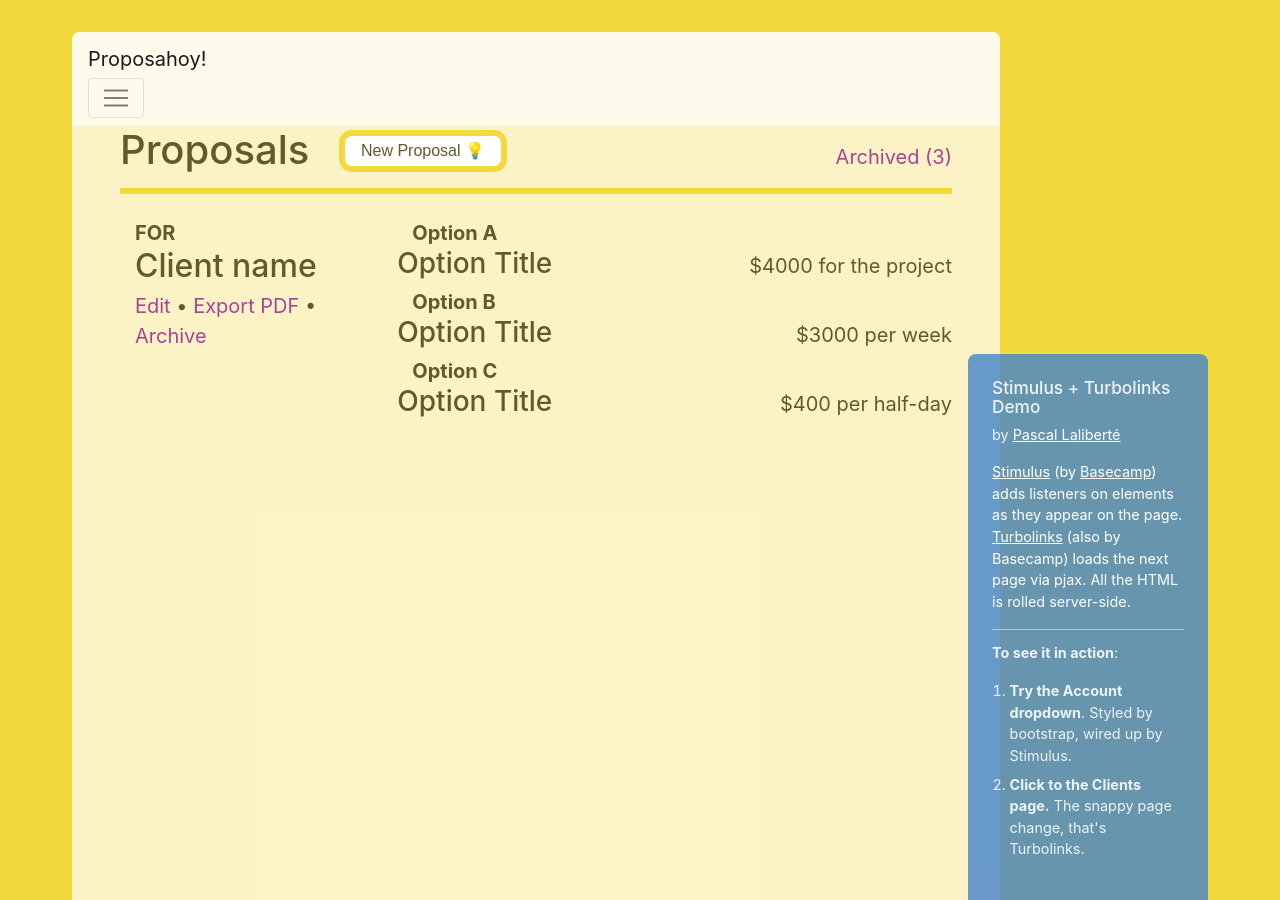
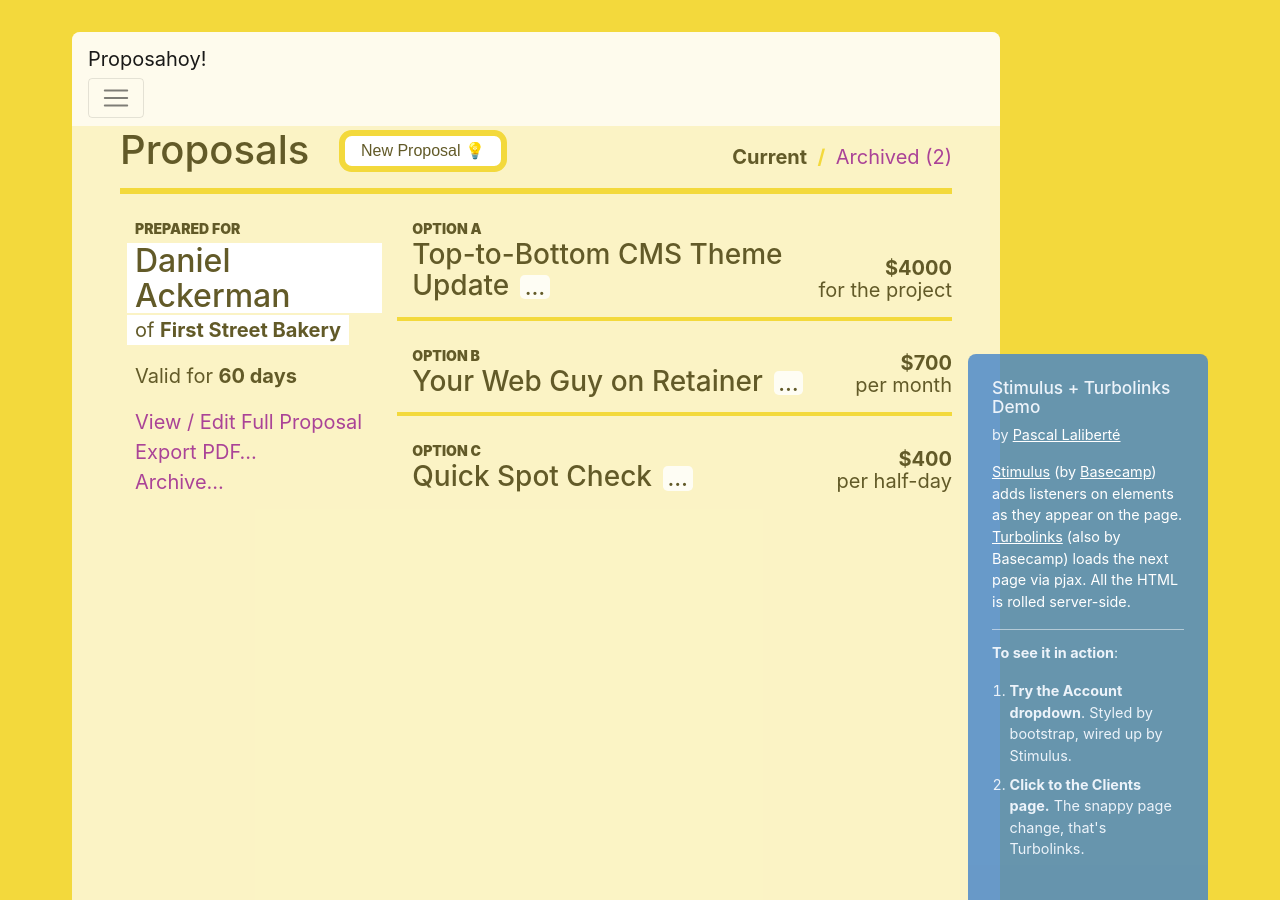
Before and after one commit to pascallaliberte/stimulus-turbolinks-demo, a Jekyll site: the page built from index.html, in a window 1280 px wide. Built offline with Jekyll 4.4.1, drawn with Linux system fonts in a browser that asks for light colours.

Commit message:
Proposals: Add meat to proposal, style layout, make it clear and nice

```diff
--- a/_data/proposals.yml
+++ b/_data/proposals.yml
@@ -1,8 +1,13 @@
-- client: Client name
+- client: Daniel Ackerman
+  company: First Street Bakery
+  valid_for: 60 days
   options:
-    - title: Option Title
-      price: $4000 for the project
-    - title: Option Title
-      price: $3000 per week
-    - title: Option Title
-      price: $400 per half-day
+    - title: Top-to-Bottom CMS Theme Update
+      price: $4000
+      unit: for the project
+    - title: Your Web Guy on Retainer
+      price: $700
+      unit: per month
+    - title: Quick Spot Check
+      price: $400
+      unit: per half-day
--- a/_includes/client.html
+++ b/_includes/client.html
@@ -12,7 +12,8 @@
     </a>
     {% if client.proposals > 0 %}
       <span data-controller="preview-proposals" data-preview-proposals-amount="{{ client.proposals }}">
-        &bull; <a href="#" class="dropdown-toggle" data-action="click->preview-proposals#show">
+        <span class="separator" aria-hidden="true">/</span>
+        <a href="#" class="dropdown-toggle" data-action="click->preview-proposals#show">
           Show {{ client.proposals }}
           {% if client.proposals == 1 %}
             proposal
@@ -26,7 +27,7 @@
   </div>
   <div class="col-md-auto ml-auto">
     {% if client.company %}
-      <p>at <strong>{{ client.company }}</strong></p>
+      <p>of <strong>{{ client.company }}</strong></p>
     {% endif %}
   </div>
 </div>
--- a/_sass/layouts/_default.scss
+++ b/_sass/layouts/_default.scss
@@ -54,3 +54,11 @@ a {
     }
   }
 }
+
+.separator {
+  font-weight: bold;
+  color: $brand-primary;
+  display: inline-block;
+  padding-left: rem(3px);
+  padding-right: rem(3px);
+}
--- /dev/null
+++ b/_sass/layouts/_proposals.scss
@@ -0,0 +1,46 @@
+.proposal-client-name {
+  margin-bottom: 0;
+}
+
+.proposal-option {
+  margin-bottom: rem(15px);
+  padding-bottom: rem(10px);
+  border-bottom: rem(3px) solid $brand-primary;
+
+  h3 {
+    margin-bottom: 0;
+    .has-details {
+      background-color: transparentize(white, 0.2);
+      margin-left: rem(2px);
+      display: inline-block;
+      padding: 0 rem(3px);
+      border-radius: rem(3px);
+      font-size: 0.8em;
+      cursor: pointer;
+    }
+  }
+
+  &:last-of-type {
+    border-bottom: none;
+  }
+}
+
+.proposal-price {
+  line-height: 1.1;
+}
+
+.proposal-client {
+  margin-top: 0.2em;
+  margin-left: rem(-5px);
+  & > * {
+    display: inline-block;
+    background-color: white;
+    padding-left: rem(5px);
+    padding-right: rem(5px);
+  }
+}
+
+.proposal-option-label, .proposal-client-for {
+  font-weight: 900;
+  font-size: 0.7em;
+}
--- a/_sass/main.scss
+++ b/_sass/main.scss
@@ -2,6 +2,7 @@
 @import "globals/mixins";
 @import "components/buttons";
 @import "layouts/default";
+@import "layouts/proposals";
 @import "layouts/clients";
 @import "includes/header";
 @import "includes/demo-explanations"
--- a/index.html
+++ b/index.html
@@ -11,28 +11,38 @@ section: proposals
       <button class="btn btn-default">New Proposal 💡</button>
     </div>
     <div class="col-auto ml-auto">
-      <a href="#">Archived (3)</a>
+      <strong>Current</strong>&nbsp;<span class="separator" aria-hidden="true">/</span>
+      <a href="#">Archived (2)</a>
     </div>
   </header>
 
   {% for proposal in site.data.proposals %}
   <div class="row proposal">
     <div class="col-md-4">
-      <strong class="d-block text-uppercase">For</strong>
-      <h2 class="proposal-client-name">{{ proposal.client }}</h2>
-      <a href="#">Edit</a>&nbsp;&bull;
-      <a href="#">Export PDF</a>&nbsp;&bull;
-      <a href="#">Archive</a>
+      <strong class="d-block text-uppercase proposal-client-for">Prepared For</strong>
+      <div class="proposal-client">
+        <h2 class="proposal-client-name">{{ proposal.client }}</h2><br>
+        {% if proposal.company %}
+          <p class="proposal-client-company">of <strong>{{ proposal.company }}</strong></p>
+        {% endif %}
+      </div>
+      {% if proposal.valid_for %}
+        <p>Valid for <strong>{{ proposal.valid_for }}</strong></p>
+      {% endif %}
+      <a href="#">View / Edit Full Proposal</a><br>
+      <a href="#">Export PDF&hellip;</a><br>
+      <a href="#">Archive&hellip;</a>
     </div>
     <div class="col-md-8">
       {% for option in proposal.options %}
-      <strong>Option {% cycle 'A', 'B', 'C' %}</strong>
-      <div class="row align-items-baseline">
-        <div class="col-auto">
-          <h3>{{ option.title }}</h3>
+      <div class="row align-items-end proposal-option">
+        <div class="col">
+          <strong class="d-block text-uppercase proposal-option-label">Option {% cycle 'A', 'B', 'C' %}</strong>
+          <h3>{{ option.title }} <span class="has-details">&hellip;</span></h3>
         </div>
-        <div class="col-auto ml-auto">
-          {{ option.price }}
+        <div class="col-auto ml-auto text-right proposal-price">
+          <strong>{{ option.price }}</strong><br>
+          {{ option.unit }}
         </div>
       </div>
       {% endfor %}
```
